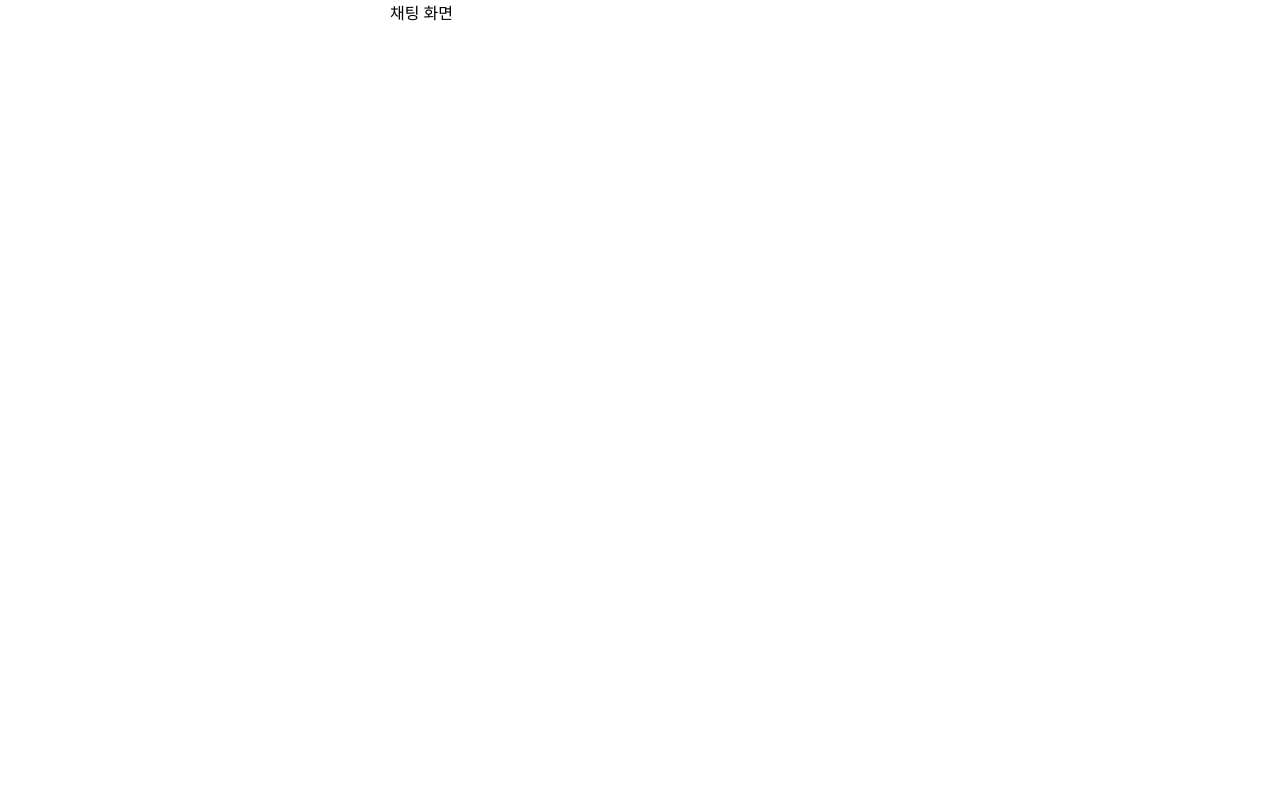
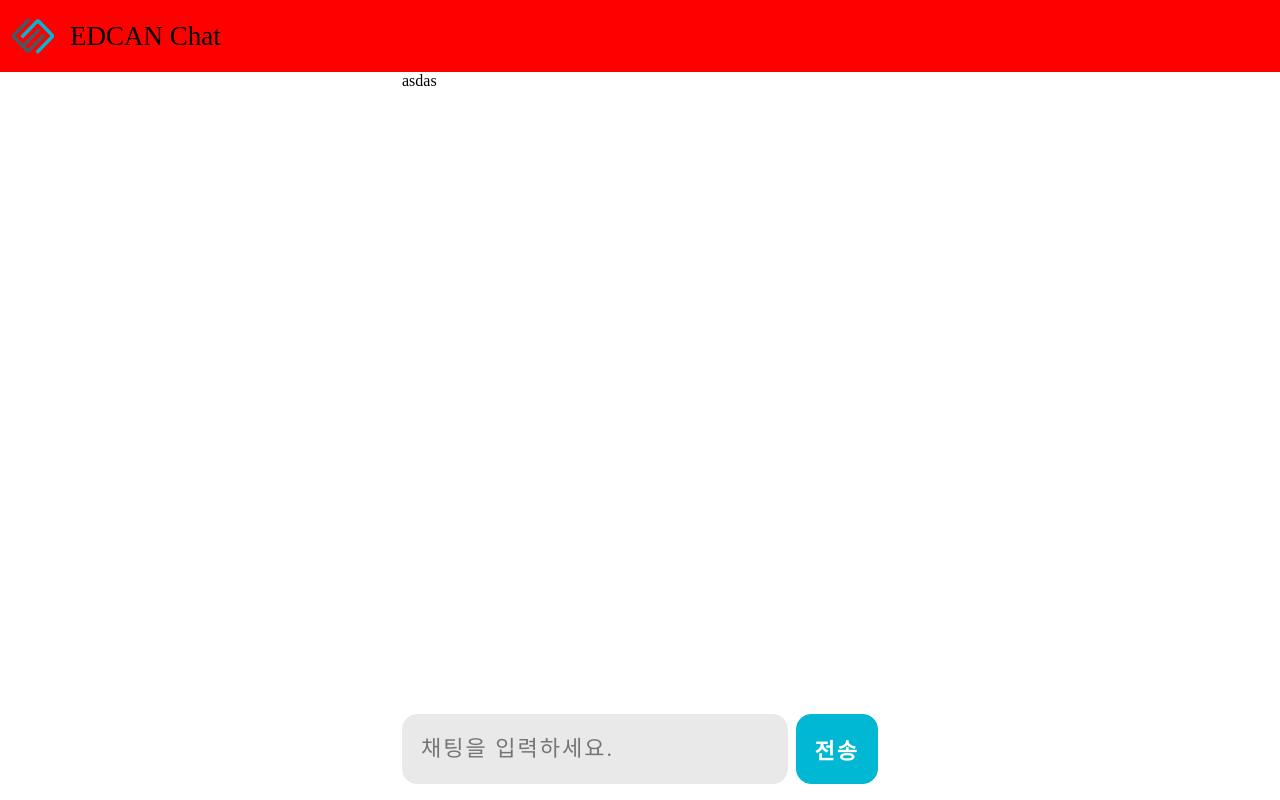
Before and after one commit to kichan05/EDCAN-Chat, a Vue app: page /chat in a window 1280 px wide. Built offline with nearby package versions, Linux system fonts and the light colour scheme; a web font is replaced by a local one.

Commit message:
ChatPage layout

```diff
--- a/src/page/ChatPage.vue
+++ b/src/page/ChatPage.vue
@@ -1,6 +1,19 @@
 <template>
 <div class="page">
-  채팅 화면
+  <header>
+    <img src="@/assets/edcan.svg">
+    <h1>EDCAN Chat</h1>
+  </header>
+
+  <main>
+    <div class="chat-list">
+      asdas
+    </div>
+    <div class="chat-input-wrap">
+      <input type="text" placeholder="채팅을 입력하세요.">
+      <button>전송</button>
+    </div>
+  </main>
 </div>
 </template>
 
@@ -11,5 +24,58 @@ export default {
 </script>
 
 <style scoped>
+.page {
+  display: flex;
+}
+
+header {
+  height: 72px;
+  padding: 19px 12px;
+
+  background-color: #f00;
+
+  display: flex;
+  align-items: center;
+
+  position: fixed;
+  top : 0px;
+  left: 0px;
+  right: 0px;
+}
+
+header img {
+  width: 42px;
+}
+
+header h1 {
+  font-size: 27px;
+  font-weight: 500;
+
+  margin-left: 16px;
+
+  display: inline-block;
+}
+
+main {
+  flex : 1;
+
+  display: flex;
+  flex-direction: column;
+
+  padding: 72px 12px 16px;
+}
+
+.chat-list {
+  flex: 1;
+}
+
+.chat-input-wrap {
+  display: grid;
+  grid-template-columns: 1fr auto;
+  gap : 8px;
+}
+
+.chat-input-wrap button {
+}
 
 </style>
```
Also changed, not shown: src/assets/edcan.svg (added).
